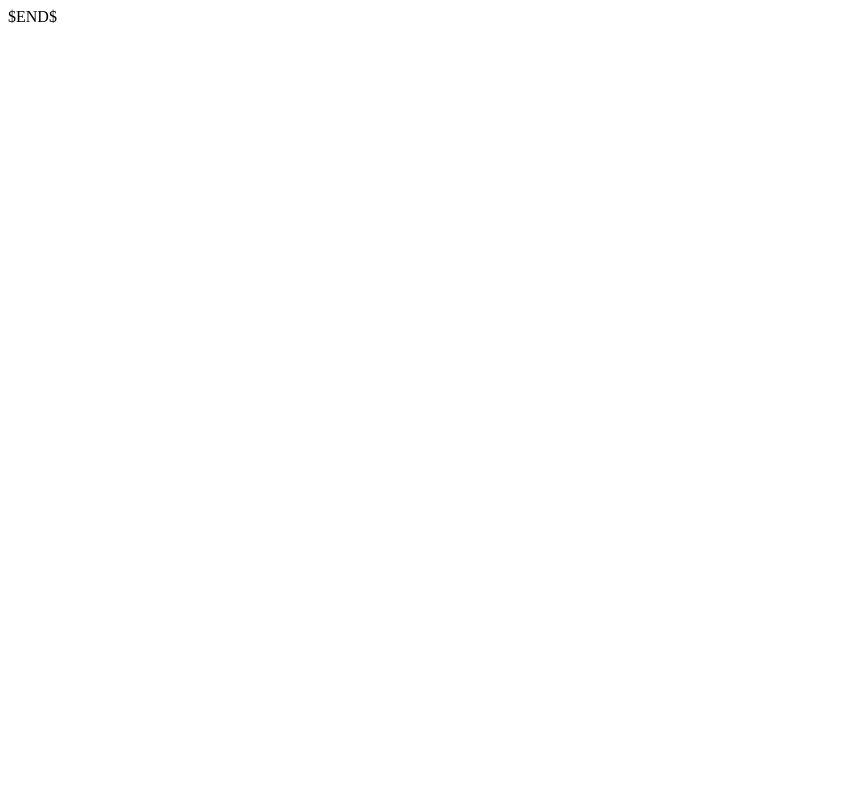
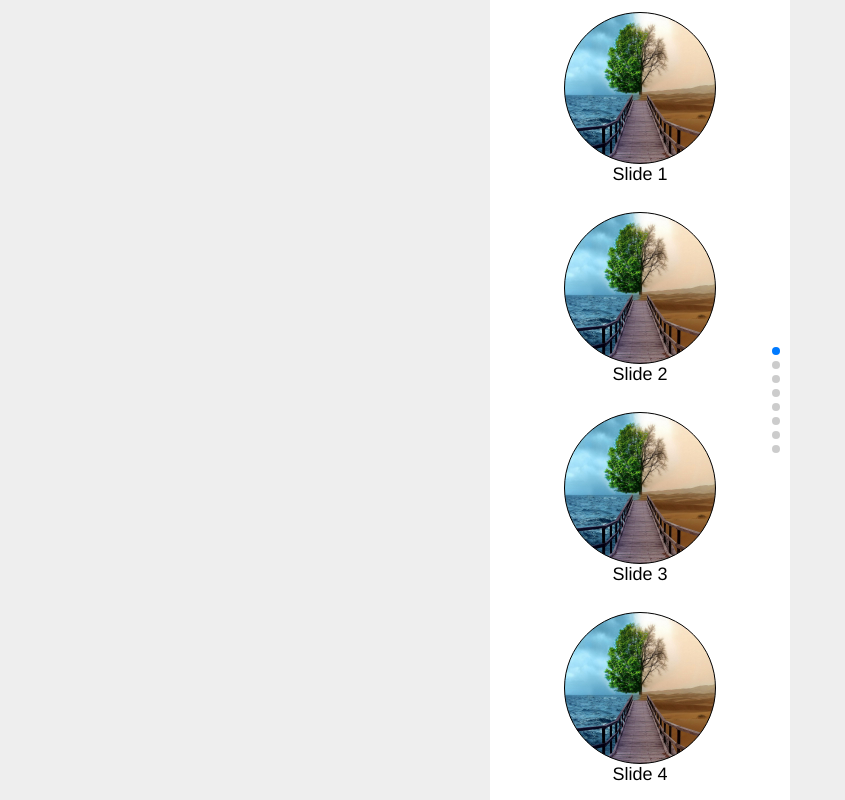
Before and after one commit to ozlemkilic/Special-Vertical-Swiper, a plain HTML site: page index.html in a window 1280 px wide. Shown: the whole page, without its empty margins (0-845 px from the left). Drawn offline with Linux system fonts and the light colour scheme.

Commit message:
Tamamlandı

```diff
--- a/css/style.css
+++ b/css/style.css
@@ -0,0 +1,48 @@
+html, body {
+    position: relative;
+    height: 100%;
+}
+body {
+    background: #eee;
+    font-family: Helvetica Neue, Helvetica, Arial, sans-serif;
+    font-size: 14px;
+    color:#000;
+    margin: 0;
+    padding: 0;
+}
+.swiper-container {
+    width: 300px;
+    height: 100%;
+}
+.swiper-slide {
+    text-align: center;
+    font-size: 18px;
+    background: #fff;
+    /* Center slide text vertically */
+    display: -webkit-box;
+    display: -ms-flexbox;
+    display: -webkit-flex;
+    display: flex;
+    -webkit-box-pack: center;
+    -ms-flex-pack: center;
+    -webkit-justify-content: center;
+    justify-content: center;
+    -webkit-box-align: center;
+    -ms-flex-align: center;
+    -webkit-align-items: center;
+    align-items: center;
+}
+.slide-img{
+    width: 150px;
+    height: 150px;
+    border-radius: 100%;
+    border: 1px solid black;
+    background-size: cover;
+    background-position: center;
+    margin-top: -25px;
+}
+.slide-text{
+    width: 100%;
+    position: absolute;
+    bottom: 15px;
+}
--- a/index.html
+++ b/index.html
@@ -1,10 +1,64 @@
 <!DOCTYPE html>
 <html lang="en">
 <head>
-    <meta charset="UTF-8">
-    <title>$Title$</title>
+    <meta charset="utf-8">
+    <title>Vertical Special Swiper</title>
+    <meta name="viewport" content="width=device-width, initial-scale=1, minimum-scale=1, maximum-scale=1">
+    <link rel="stylesheet" href="css/swiper.min.css">
+    <link rel="stylesheet" href="css/style.css">
 </head>
 <body>
-$END$
+
+<div class="swiper-container">
+    <div class="swiper-wrapper">
+        <div class="swiper-slide">
+            <div class="slide-img" style="background-image: url('img/huzur-verici.jpg')"></div>
+            <div class="slide-text">Slide 1</div>
+        </div>
+        <div class="swiper-slide">
+            <div class="slide-img" style="background-image: url('img/huzur-verici.jpg')"></div>
+            <div class="slide-text">Slide 2</div>
+        </div>
+        <div class="swiper-slide">
+            <div class="slide-img" style="background-image: url('img/huzur-verici.jpg')"></div>
+            <div class="slide-text">Slide 3</div>
+        </div>
+        <div class="swiper-slide">
+            <div class="slide-img" style="background-image: url('img/huzur-verici.jpg')"></div>
+            <div class="slide-text">Slide 4</div>
+        </div>
+        <div class="swiper-slide">
+            <div class="slide-img" style="background-image: url('img/huzur-verici.jpg')"></div>
+            <div class="slide-text">Slide 5</div>
+        </div>
+        <div class="swiper-slide">
+            <div class="slide-img" style="background-image: url('img/huzur-verici.jpg')"></div>
+            <div class="slide-text">Slide 6</div>
+        </div>
+        <div class="swiper-slide">
+            <div class="slide-img" style="background-image: url('img/huzur-verici.jpg')"></div>
+            <div class="slide-text">Slide 7</div>
+        </div>
+        <div class="swiper-slide">
+            <div class="slide-img" style="background-image: url('img/huzur-verici.jpg')"></div>
+            <div class="slide-text">Slide 8</div>
+        </div>
+    </div>
+    <div class="swiper-pagination"></div>
+</div>
+
+
+<script src="js/swiper.min.js"></script>
+<script>
+    var swiper = new Swiper('.swiper-container', {
+        direction: 'vertical',
+        slidesPerView: 4,
+        loop:true,
+        pagination: {
+            el: '.swiper-pagination',
+            clickable: true,
+        },
+    });
+</script>
 </body>
 </html>
```
